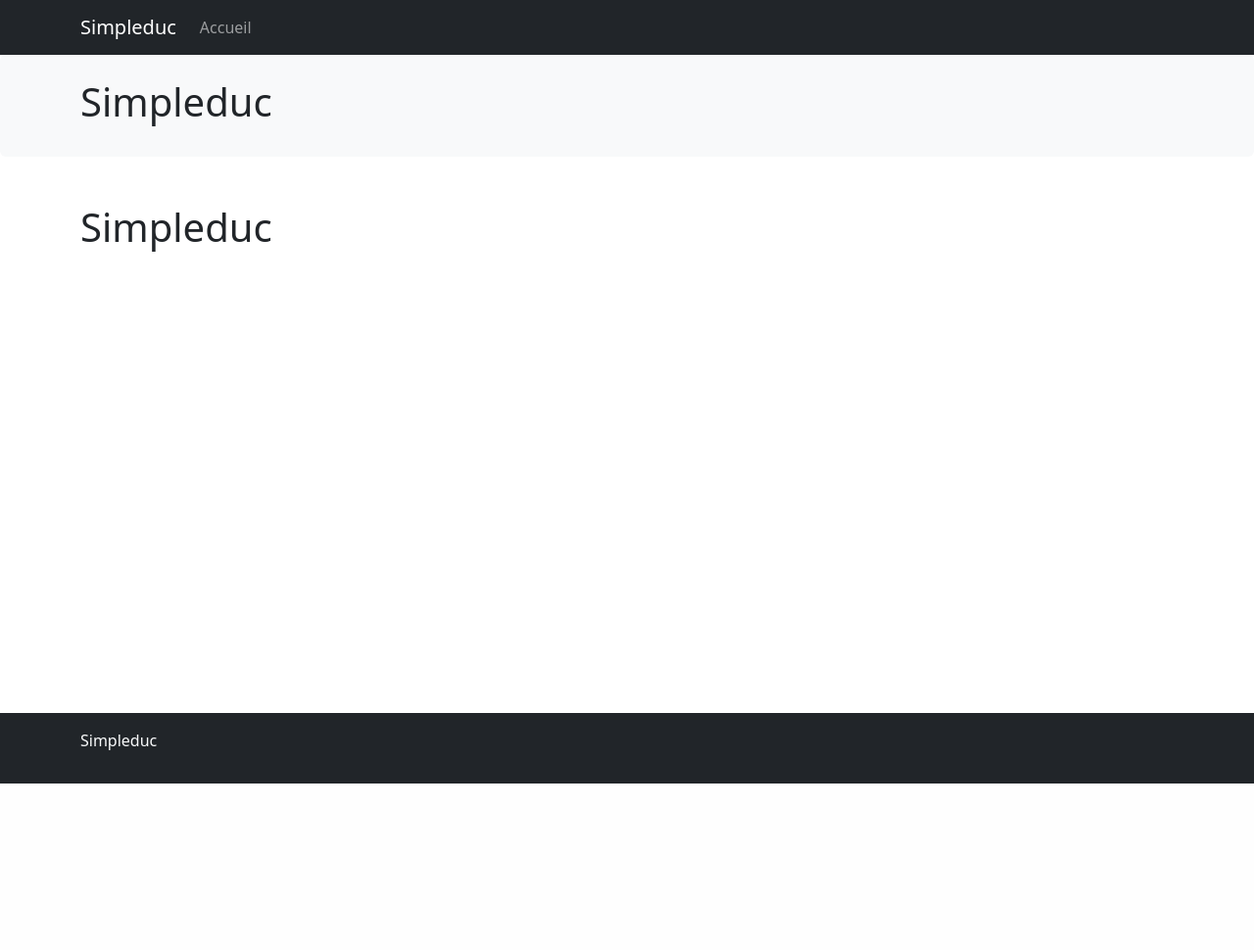
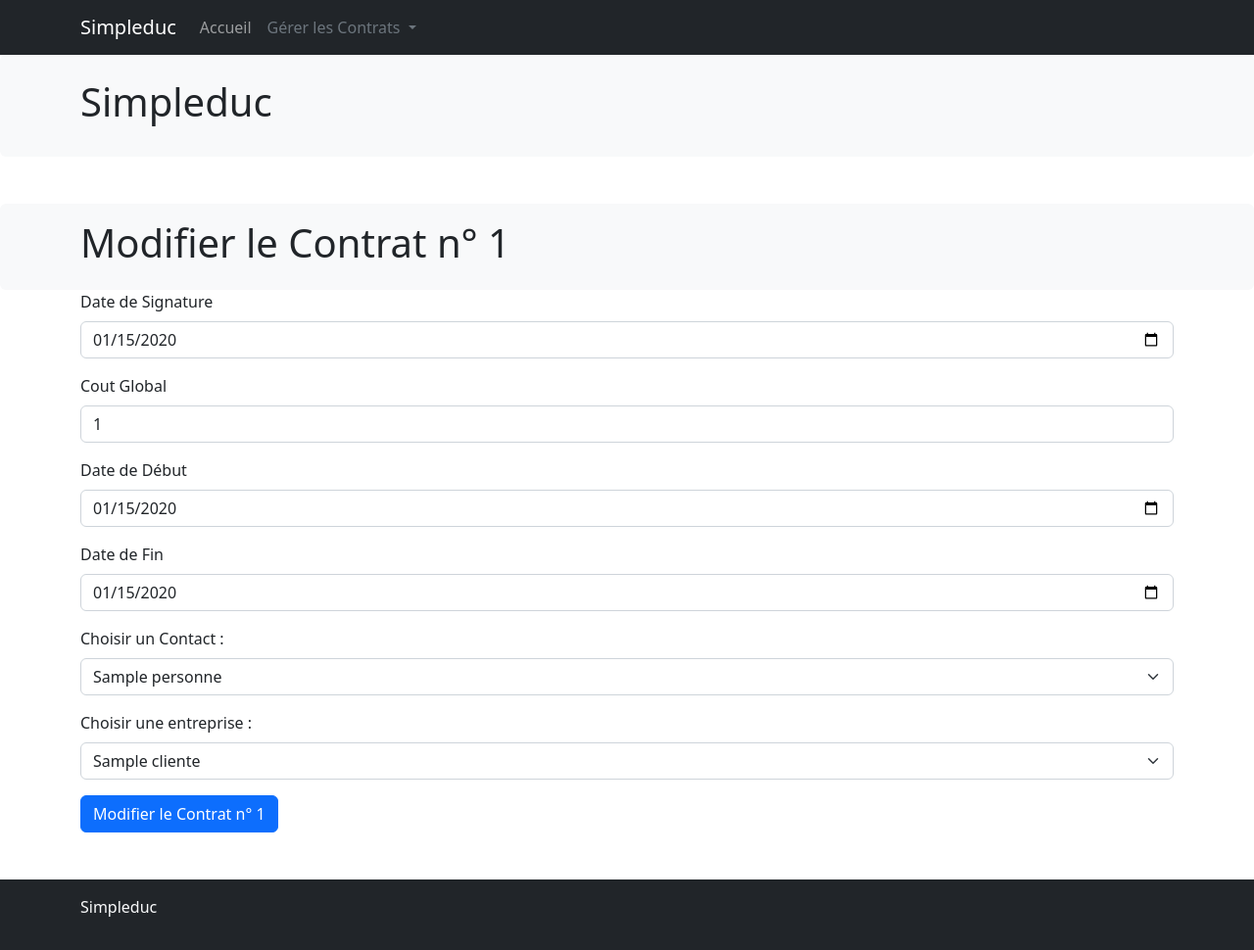
Before and after one commit to MelB04/projet1E5SLAM, a PHP site: page /?page=updateContrat&id=1 in a window 1280 px wide. Shown: the whole page at 98% size. Before the commit the page ends 800 px from the top, so only its background shows below. Run offline with PHP 8.4, Linux system fonts and the light colour scheme; tables that the repository leaves empty hold one stand-in row (values such as "Sample post").

Commit message:
delete update get Contrat

```diff
--- a/config/routes.php
+++ b/config/routes.php
@@ -2,7 +2,9 @@
     $routes = [
         'home' => 'homeController',
         'erreurpdo' => 'erreurpdoController',
-        'addcontrat' => 'addcontratController',
+        'addContrat' => 'addContratController',
+        'delContrat' => 'delContratController',
+        'updateContrat' => 'updateContratController',
         "addEntreprise" => "addEntrepriseController",
         'addContact' => 'addContactController',
     ]; //fin de tableau
--- a/src/controller/AddcontratController.php
+++ b/src/controller/AddContratController.php
@@ -1,6 +1,6 @@
 <?php
 
-function addcontratController($twig,$db){
+function addContratController($twig,$db){
     include_once '../src/model/ProductModel.php';  ##on inclut pour apres
 
     $contacts= getAllContacts($db);
@@ -20,7 +20,7 @@ function addcontratController($twig,$db){
             $Contact=$_POST['Contact'];
             $Entreprise=$_POST['Entreprise'];
 
-            var_dump($Contact);
+            #var_dump($Contact);
 
             saveContrat($db,$DateSignature,$CoutGlobal,$DateFin,$DateDebut,$Contact,$Entreprise);
         }else{
@@ -31,7 +31,7 @@ function addcontratController($twig,$db){
             }
         }
     }
-    echo $twig -> render("addcontrat.html.twig", ['entreprises' => $entreprises, 'contacts' => $contacts]);
+    echo $twig -> render("addContrat.html.twig", ['entreprises' => $entreprises, 'contacts' => $contacts]);
 }
 
 ?>
--- a/src/controller/HomeController.php
+++ b/src/controller/HomeController.php
@@ -1,7 +1,11 @@
 <?php
 
-function homeController($twig){
-    echo $twig -> render("home.html.twig", []);
+function homeController($twig,$db){
+    include_once '../src/model/ProductModel.php';
+
+    $contrats=getAllContrats($db);
+
+    echo $twig -> render("home.html.twig", ['contrats' => $contrats]);
 }
 
 ?>
--- /dev/null
+++ b/src/controller/UpdateContratController.php
@@ -0,0 +1,36 @@
+<?php
+
+function updateContratController($twig,$db){
+    include_once '../src/model/ProductModel.php';  ##on inclut pour apres
+
+    $updateContrat= labelOneContrat($db,$_GET['id']);
+    #var_dump($updateContrat);
+
+    $contacts= getAllContacts($db);
+    #var_dump($contacts);
+
+    $entreprises = getAllEntreprises($db);
+    #var_dump($entreprises);
+
+    if(isset($_POST['btnUpdContrat'])){ ##determiner si le tableau est definit btnAddProduct nom du bouton on regarde s'il existe lors d'un envoi de formulaire
+        $IDContrat = $_GET['id']; ##htmlspecialchars eviter d'executer du cote malvaillant
+        $DateSignature = htmlspecialchars($_POST['DateSignature']);
+        $CoutGlobal = htmlspecialchars($_POST['CoutGlobal']);
+        $DateFin = htmlspecialchars($_POST['DateFin']);
+        $DateDebut = htmlspecialchars($_POST['DateDebut']);
+        if(empty($CoutGlobal)){
+            $CoutGlobal=0.00;
+        }
+        $Contact=$_POST['Contact'];
+        $Entreprise=$_POST['Entreprise'];
+
+        updateContrat($db,$IDContrat,$DateSignature,$CoutGlobal,$DateFin,$DateDebut,$Contact,$Entreprise);
+        $contrats=getAllContrats($db);
+
+        echo $twig -> render("home.html.twig", ['contrats' => $contrats]);
+    }else{
+        echo $twig->render("updateContrat.html.twig",['updateContrat' => $updateContrat, 'contacts' => $contacts, 'entreprises' => $entreprises]);
+    }
+}
+
+?>
--- a/src/model/ProductModel.php
+++ b/src/model/ProductModel.php
@@ -1,4 +1,7 @@
 <?php
+
+#Contrat
+
     function getAllContacts($db){ ##fonction avec un nom clair, recuperer un seul product et on recoit la base de donnees et id qu'on veut recup
         $query = $db -> prepare("SELECT Contact.IDPersonne, Personne.Nom AS Nom ##query variable dans lequelle je vais faire une requete sql, preparer la requete sql, va stocker une requete SELECT selectionne les elements dans la base de données
                                 FROM Contact
@@ -16,9 +19,19 @@
         return $entreprise;
     }
 
+    function getAllContrats($db){ ##fonction avec un nom clair, recuperer un seul product et on recoit la base de donnees et id qu'on veut recup
+        $query = $db -> prepare("SELECT Contrat.IDContrat, Contrat.DateSignature, Contrat.CoutGlobal, Contrat.DateDebut, Contrat.DateFin, Entreprise_Cliente.Nom AS NomEntreprise, Personne.Nom AS NomContact##query variable dans lequelle je vais faire une requete sql, preparer la requete sql, va stocker une requete SELECT selectionne les elements dans la base de données
+                                FROM Contrat
+                                INNER JOIN Entreprise_Cliente ON Entreprise_Cliente.IDEntre = Contrat.IDEntre
+                                INNER JOIN Contact ON Contact.IDPersonne = Contrat.IDPersonne
+                                INNER JOIN Personne ON Personne.IDPersonne = Contact.IDPersonne");  ## FROM dans la table .."); ## instruction quand id est egale aux idproducts, :id = peut etre modifier. les paramètres principaux SQL doivent etre en maj
+        $query -> execute([]);
+        $contrats = $query->fetchAll(); ##recuperer les products, stoocker le resultat du query. que les resultats . plusieurs resultat = fetchAll
+        return $contrats;
+    }
+
     function saveContrat($db,$DateSignature,$CoutGlobal,$DateFin,$DateDebut,$Contact,$Entreprise){
-        echo "INSERT INTO Contrat(DateSignature,CoutGlobal, DateDebut, DateFin, IDPersonne, IDEntre)
-        VALUES ($DateSignature,$CoutGlobal,$DateDebut,$DateFin, $Contact, $Entreprise)";
+        #echo "INSERT INTO Contrat(DateSignature,CoutGlobal, DateDebut, DateFin, IDPersonne, IDEntre) VALUES ($DateSignature,$CoutGlobal,$DateDebut,$DateFin, $Contact, $Entreprise)";
         $query = $db -> prepare("INSERT INTO Contrat(DateSignature,CoutGlobal, DateDebut, DateFin, IDPersonne, IDEntre)
                                 VALUES (:DateSignature,:CoutGlobal,:DateDebut,:DateFin, :IDPersonne, :IDEntre)");
         $query -> execute([
@@ -30,6 +43,47 @@
             'IDPersonne' => $Contact,
         ]);
     }
+
+    function delContrat($db,$idContrat){
+        $query = $db -> prepare("DELETE FROM Contrat
+                                WHERE IDContrat = :idContrat");
+        $query -> execute([
+            'idContrat'=> $idContrat,
+        ]);
+    }
+
+    function labelOneContrat($db,$idContrat){ ##fonction avec un nom clair, recuperer un seul product et on recoit la base de donnees et id qu'on veut recup
+        $query = $db -> prepare("SELECT Contrat.IDContrat, Contrat.DateSignature, Contrat.CoutGlobal, Contrat.DateDebut, Contrat.DateFin, Entreprise_Cliente.Nom AS NomEntreprise, Personne.Nom AS NomContact, Personne.IDPersonne AS IDPersonne ##query variable dans lequelle je vais faire une requete sql, preparer la requete sql, va stocker une requete SELECT selectionne les elements dans la base de données
+                                FROM Contrat
+                                INNER JOIN Entreprise_Cliente ON Entreprise_Cliente.IDEntre = Contrat.IDEntre
+                                INNER JOIN Contact ON Contact.IDPersonne = Contrat.IDPersonne
+                                INNER JOIN Personne ON Personne.IDPersonne = Contact.IDPersonne
+                                WHERE IDContrat = :IDContrat");
+        $query -> execute([
+            'IDContrat' => $idContrat  ##remplace la valeur, la clé 'id' celui de la requete, je veux que dans cette clé : tu stocke la valeur que je vais te donner action utilisateur. selectionner dans le site
+        ]);
+        $OneContrat = $query->fetch(); ##recuperer les products, stoocker le resultat du query. que les resultats . un seul resultat = fetch
+        return $OneContrat;
+    }
+
+    function updateContrat($db,$IDContrat,$DateSignature,$CoutGlobal,$DateFin,$DateDebut,$Contact,$Entreprise){
+        #echo "UPDATE Contrat SET $DateSignature = $DateSignature, $CoutGlobal=$CoutGlobal, $DateDebut = $DateDebut, $DateFin = $DateFin , $Contact = $Contact, $Entreprise = $Entreprise WHERE $IDContrat = $IDContrat ";
+
+        $query = $db -> prepare("UPDATE Contrat
+                                SET DateSignature = :DateSignature, CoutGlobal=:CoutGlobal, DateDebut = :DateDebut, DateFin = :DateFin , IDPersonne = :IDPersonne, IDEntre = :IDEntre
+                                WHERE IDContrat = :IDContrat ");
+        $query -> execute([
+        'IDContrat' => $IDContrat,
+        'DateSignature' => $DateSignature ,
+        'CoutGlobal' => $CoutGlobal,
+        'DateDebut' => $DateDebut,
+        'DateFin' => $DateFin,
+        'IDPersonne' => $Contact,
+        'IDEntre' => $Entreprise,
+        ]);
+    }
+
+
 
 
     function saveEntreprise($db,$nom){
--- a/template/addcontrat.html.twig
+++ b/template/addContrat.html.twig
@@ -11,7 +11,7 @@
   </div>
 </div>
 <div class="container mb-5">
-  <form action="index.php?page=addcontrat" method="POST"> <!-- je veux que tu ailles sur ma route addProduct en méthode POST => utilisation de la variable globale $_POST-->
+  <form action="index.php?page=addContrat" method="POST"> <!-- je veux que tu ailles sur ma route addProduct en méthode POST => utilisation de la variable globale $_POST-->
     <div class="mb-3">
       <label for="DateSignature" class="form-label">Date de Signature</label>
       <input type="date" class="form-control" id="DateSignature" name="DateSignature" value="">
@@ -31,7 +31,7 @@
     <div class="mb-3">
         <label for="Contact" class="form-label">Choisir un Contact :</label>
         <div>
-            <select name="Contact" size="1">
+            <select class="form-select" name="Contact" size="1">
                 {% for contact in contacts %}
                     <option value={{ contact.IDPersonne }}>{{ contact.Nom }}</option>
                 {% endfor %}
@@ -41,7 +41,7 @@
     <div class="mb-3">
         <label for="Entreprise" class="form-label">Choisir une entreprise :</label>
         <div>
-            <select name="Entreprise" size="1">
+            <select class="form-select" name="Entreprise" size="1">
                 {% for entreprise in entreprises %}
                     <option value={{ entreprise.IDEntre }}>{{ entreprise.Nom }}</option>
                 {% endfor %}
--- a/template/home.html.twig
+++ b/template/home.html.twig
@@ -9,5 +9,34 @@
         <h1 class="text-dark">
             Simpleduc
         </h1>
+        <h2 class="text-dark py-4">Affichage des Contrats sous forme de Tableau</h2>
+        <table class="table">
+            <thead>
+              <tr>
+                <th scope="col">#</th>
+                <th scope="col">DateSignature</th>
+                <th scope="col">Cout Global</th>
+                <th scope="col">Date de Début</th>
+                <th scope="col">Date de Fin</th>
+                <th scope="col">Contact</th>
+                <th scope="col">Entreprise</th>
+                <th scope="col">Modifier ?</th>
+              </tr>
+            </thead>
+            <tbody>
+                {% for contrat in contrats %}
+                <tr>
+                    <th scope="row">{{ contrat.IDContrat }}</th>
+                    <td>{{ contrat.DateSignature }}</td>
+                    <td>{{ contrat.CoutGlobal }}</td>
+                    <td>{{ contrat.DateDebut }}</td>
+                    <td>{{ contrat.DateFin }}</td>
+                    <td>{{ contrat.NomContact }}</td>
+                    <td>{{ contrat.NomEntreprise }}</td>
+                    <td><a href="?page=updateContrat&id={{ contrat.IDContrat }}">Modifier ?</a></td>
+                </tr>
+                {% endfor %}
+            </tbody>
+        </table>
     </div>
 {% endblock %}
--- a/template/layout.html.twig
+++ b/template/layout.html.twig
@@ -18,6 +18,15 @@
                     <li class="nav-item">
                         <a href="?page=home" class="nav-link">Accueil</a>
                     </li>
+                    <li class="nav-item dropdown">
+                        <a class="nav-link dropdown-toggle link-secondary" href="#" role="button" data-bs-toggle="dropdown" aria-expanded="false">
+                          Gérer les Contrats
+                        </a>
+                        <ul class="dropdown-menu">
+                          <li><a class="dropdown-item" href="?page=addContrat">Ajouter un Contrat</a></li>
+                          <li><a class="dropdown-item" href="?page=delContrat">Supprimer un Contrat</a></li>
+                        </ul>
+                      </li>
                 </ul>
             </div>
         </div>
--- /dev/null
+++ b/template/updateContrat.html.twig
@@ -0,0 +1,62 @@
+{% extends "layout.html.twig" %}
+
+{% block title %}
+    Page Modification Contrat
+{% endblock %}
+
+{% block content %}
+<div class="bg-light rounded px-3 py-3">
+  <div class="container">
+    <h1>Modifier le Contrat n° {{ updateContrat.IDContrat }}</h1>
+  </div>
+</div>
+<div class="container mb-5">
+  <form action="?page=updateContrat&id={{ updateContrat.IDContrat }}" method="POST"> <!-- je veux que tu ailles sur ma route addProduct en méthode POST => utilisation de la variable globale $_POST-->
+    <div class="mb-3">
+      <label for="DateSignature" class="form-label">Date de Signature</label>
+      <input type="date" class="form-control" id="DateSignature" name="DateSignature" value="{{ updateContrat.DateSignature }}">
+    </div>
+    <div class="mb-3">
+      <label for="CoutGlobal" class="form-label">Cout Global</label>
+      <input type="number" class="form-control" id="CoutGlobal" name="CoutGlobal" step="0.01" value="{{ updateContrat.CoutGlobal }}">
+    </div>
+    <div class="mb-3">
+      <label for="DateDebut" class="form-label">Date de Début</label>
+      <input type="date" class="form-control" id="DateDebut" name="DateDebut" value="{{ updateContrat.DateDebut }}">
+    </div>
+    <div class="mb-3">
+        <label for="DateFin" class="form-label">Date de Fin</label>
+        <input type="date" class="form-control" id="DateFin" name="DateFin" value="{{ updateContrat.DateFin }}">
+    </div>
+    <div class="mb-3">
+        <label for="Contact" class="form-label">Choisir un Contact :</label>
+        <div>
+            <select class="form-select" name="Contact" size="1">
+                {% for contact in contacts %}
+                  {% if contact.IDPersonne == updateContrat.IDPersonne %}
+                    <option value={{ contact.IDPersonne }} selected>{{ contact.Nom }}</option>
+                  {% else %}
+                    <option value={{ contact.IDPersonne }} >{{ contact.Nom }}</option>
+                  {% endif %}
+                {% endfor %}
+            </select>
+        </div>
+    </div>
+    <div class="mb-3">
+        <label for="Entreprise" class="form-label">Choisir une entreprise :</label>
+        <div>
+            <select class="form-select" name="Entreprise" size="1">
+                {% for entreprise in entreprises %}
+                  {% if contact.IDEntre == updateContrat.IDEntre %}
+                    <option value={{ entreprise.IDEntre }} selected>{{ entreprise.Nom }}</option>
+                  {% else %}
+                    <option value={{ entreprise.IDEntre }}>{{ entreprise.Nom }}</option>
+                  {% endif %}
+                {% endfor %}
+            </select>
+        </div>
+    </div>
+    <button type="submit" class="btn btn-primary" name="btnUpdContrat">Modifier le Contrat n° {{ updateContrat.IDContrat }}</button> <!-- On va vouloir détecter quand on appuie-->
+  </form>
+</div>
+{% endblock %}
```
Also changed, not shown: src/controller/AddContactController.php (+6 -1 lines), src/controller/DelContratController.php (added, +21 -0 lines), template/delContrat.html.twig (added, +30 -0 lines).
